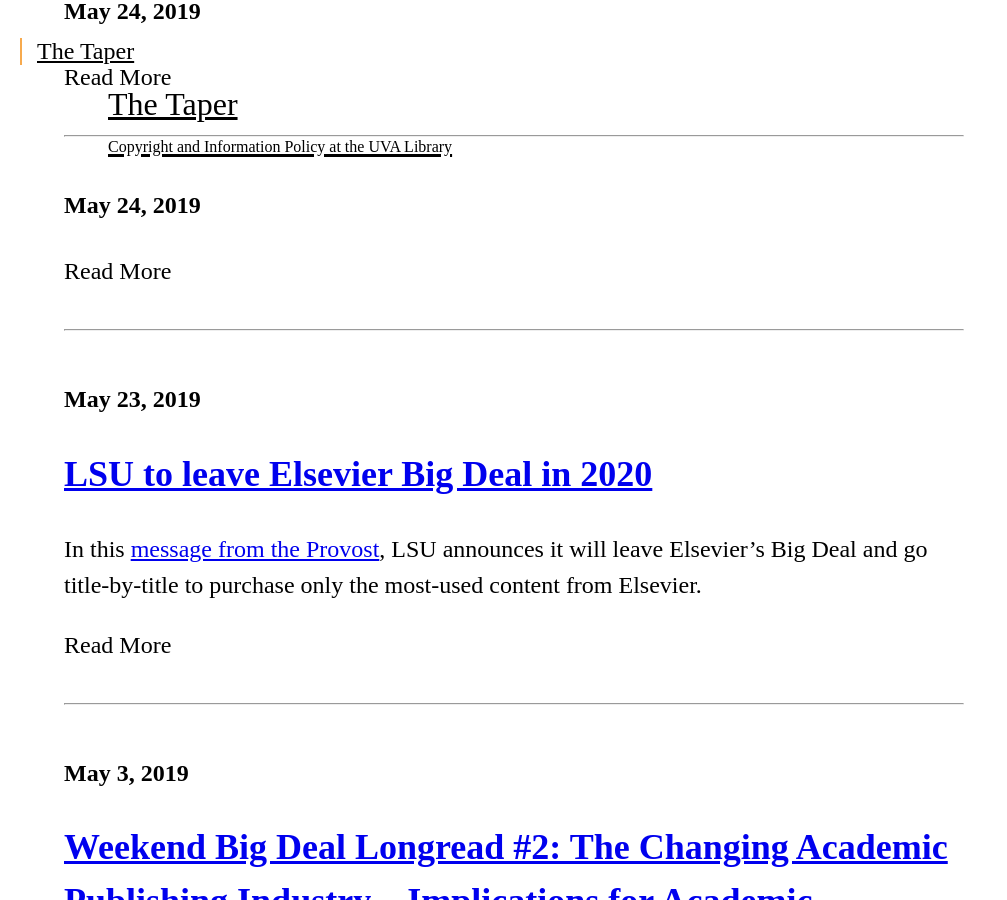
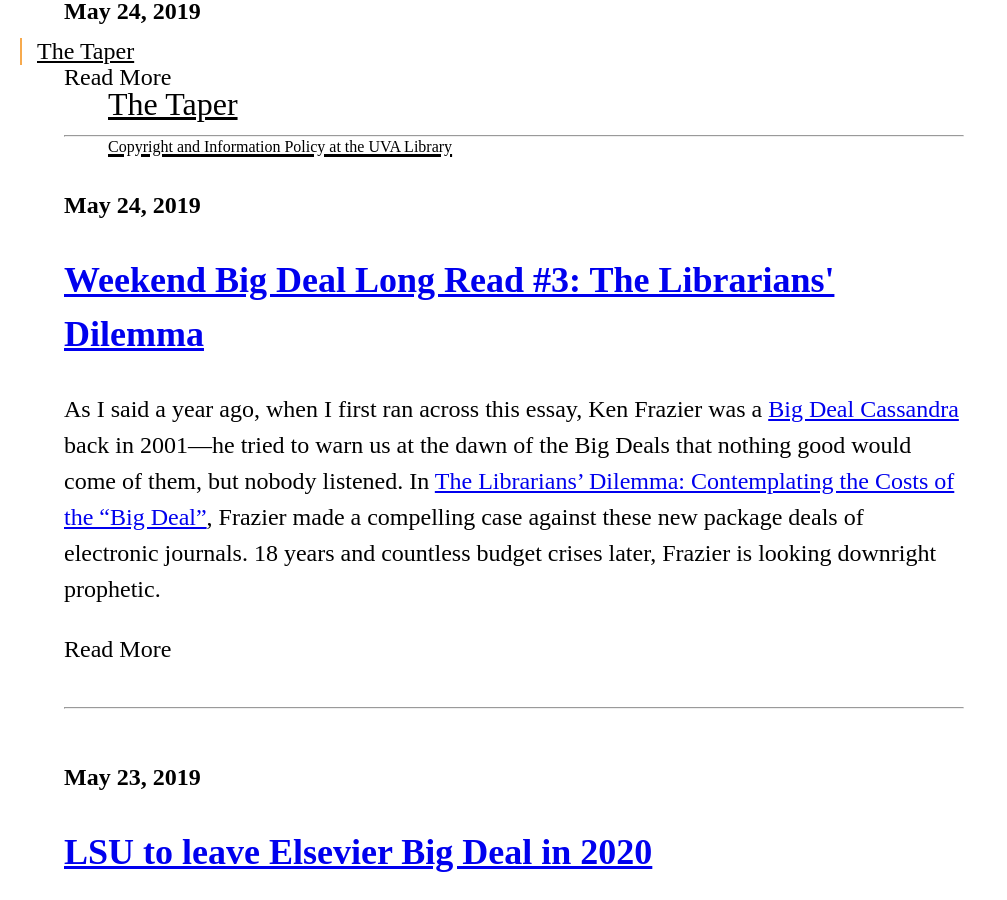
Before and after one commit to uvalib/thetaper, a Jekyll site: the page built from index.html, in a window 1280 px wide and 900 px high, scrolled down 269 px. Shown: the whole window, without its empty margins (0-1007 px from the left). Built offline with Jekyll 4.4.1, drawn with Linux system fonts in a browser that asks for light colours; some web fonts are replaced; comment, search, counter and statistics services are not loaded; some of the changed lines change nothing that is shown.

Commit message:
Update 2019-05-24-memorial-day-weekend-big-deal-long-read-the-librarians-dilemma-contemplating-the-costs-of-the-big-deal-.markdown

```diff
--- a/_posts/2019-05-24-memorial-day-weekend-big-deal-long-read-the-librarians-dilemma-contemplating-the-costs-of-the-big-deal-.markdown
+++ b/_posts/2019-05-24-memorial-day-weekend-big-deal-long-read-the-librarians-dilemma-contemplating-the-costs-of-the-big-deal-.markdown
@@ -1,8 +1,11 @@
 ---
 layout: post
 published: true
-title:  "Memorial Day Weekend Big Deal Long Read: The Librarians' Dilemma: Contemplating the Costs of the "Big Deal" "
-date:   2019-05-24T19:55:00.934Z
+comments: true
+date: '2019-05-24 16:10 -0400'
+title: 'Weekend Big Deal Long Read #3: The Librarians'' Dilemma'
+categories:
+  - big deal
 ---
 
 As I said a year ago, when I first ran across this essay, Ken Frazier was a [Big Deal Cassandra](http://thetaper.library.virginia.edu/2018/05/25/big-deal-cassandra.html) back in 2001—he tried to warn us at the dawn of the Big Deals that nothing good would come of them, but nobody listened. In [The Librarians' Dilemma: Contemplating the Costs of the "Big Deal"](http://www.dlib.org/dlib/march01/frazier/03frazier.html), Frazier made a compelling case against these new package deals of electronic journals. 18 years and countless budget crises later, Frazier is looking downright prophetic.
```
